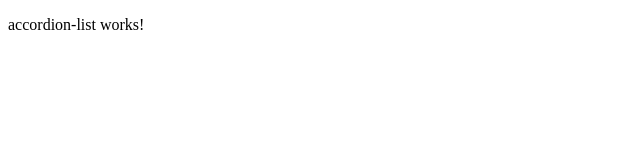
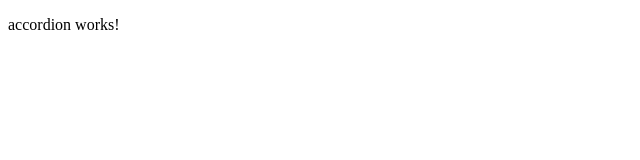
Before and after one commit to e-victoria/accordion-recruitment, an Angular app: page / in a window 1280 px wide. Shown: the top 160 px of the page, without its empty margins (0-640 px from the left). Built offline with nearby package versions, Linux system fonts and the light colour scheme.

Commit message:
Add accordion to accordion list

```diff
--- a/src/app/accordion-list/accordion-list.component.html
+++ b/src/app/accordion-list/accordion-list.component.html
@@ -1 +1,3 @@
-<p>accordion-list works!</p>
+<section>
+  <app-accordion></app-accordion>
+</section>
```
